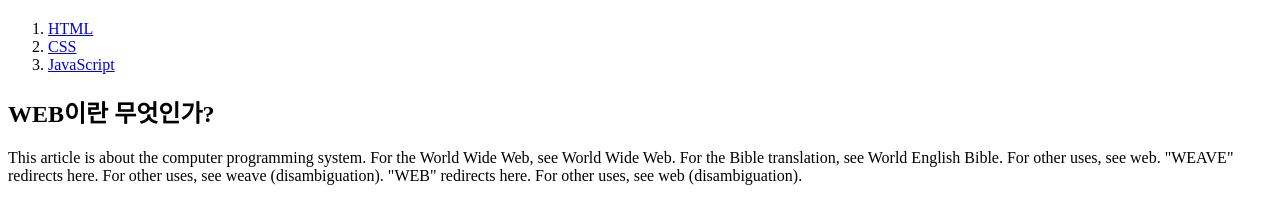
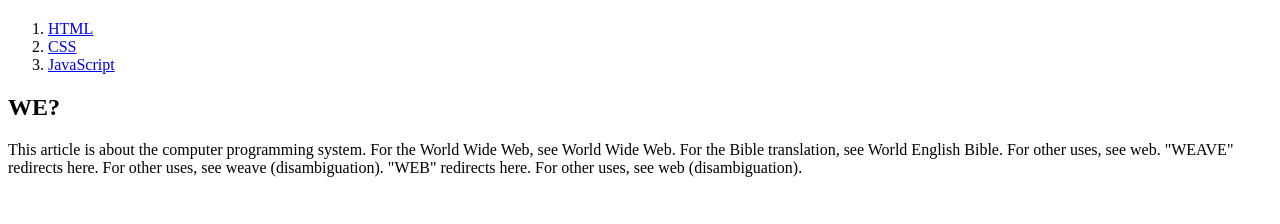
Before and after one commit to Taehee-hwang/my-first-web-site, a plain HTML site: page index.html in a window 1280 px wide. Shown: the part 60-284 px from the top of the page. Drawn offline with Linux system fonts and the light colour scheme.

Commit message:
Update index.html

```diff
--- a/index.html
+++ b/index.html
@@ -11,7 +11,7 @@
     <li><a href="2.html">CSS</a></li>
     <li><a href="3.html">JavaScript</a></li>
   </ol>
-  <h2>WEB이란 무엇인가?</h2>
+  <h2>WE?</h2>
   This article is about the computer programming system. For the World Wide Web, see World Wide Web. For the Bible translation, see World English Bible. For other uses, see web.
 "WEAVE" redirects here. For other uses, see weave (disambiguation).
 "WEB" redirects here. For other uses, see web (disambiguation).
```
